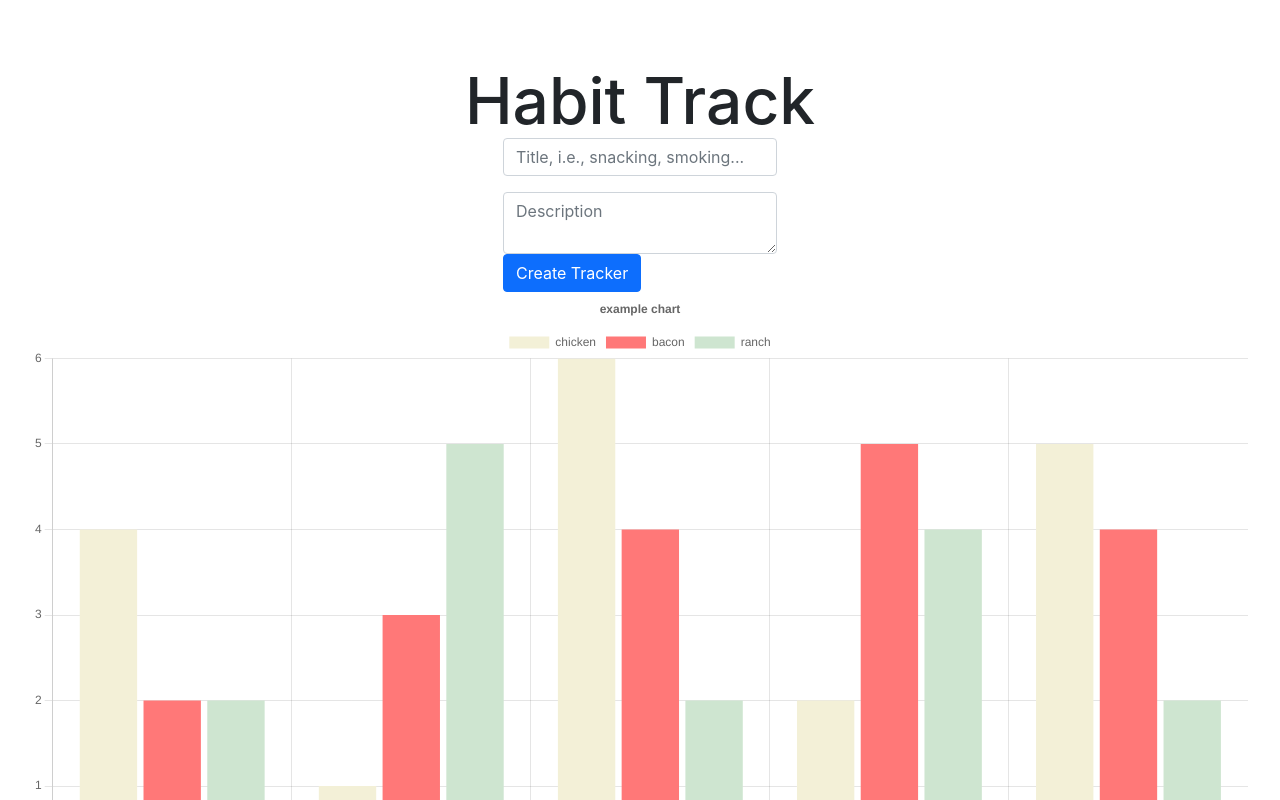
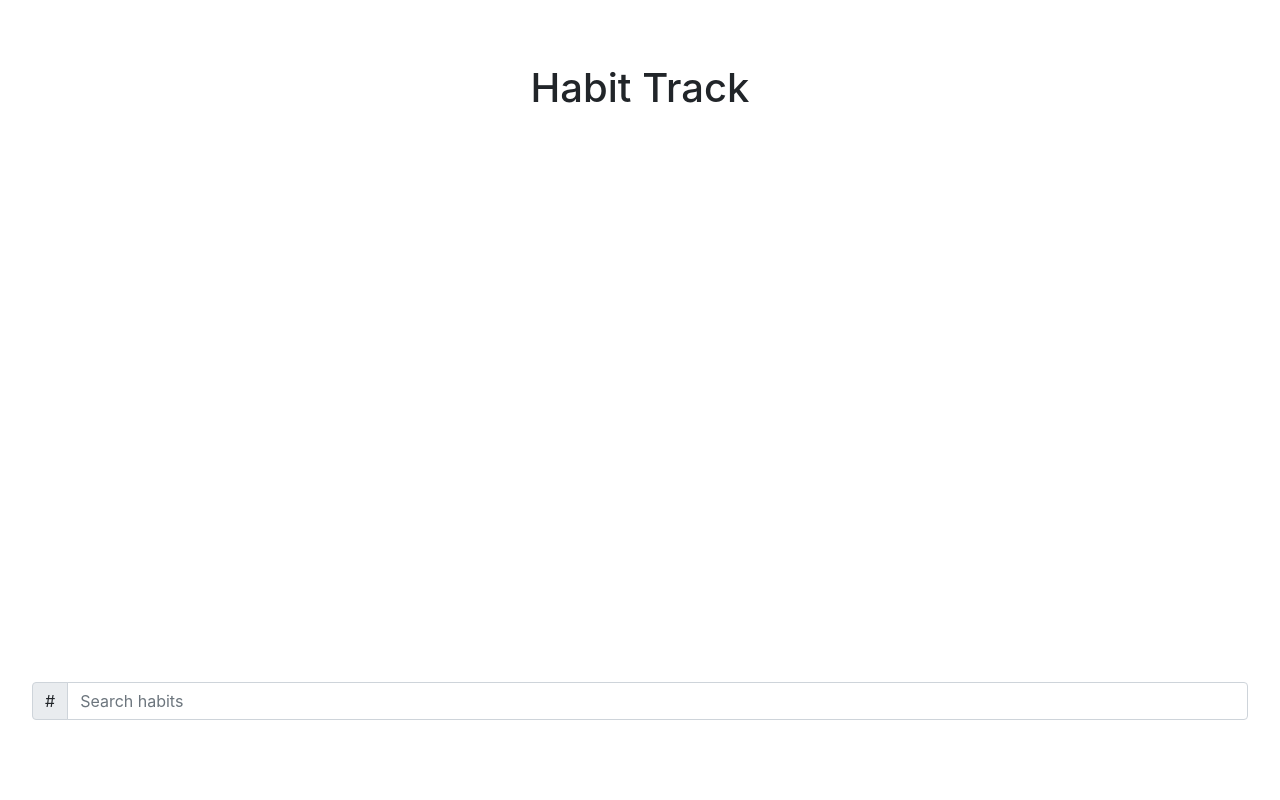
Before and after one commit to jwilld/habit-track, a Next.js app: page / in a window 1280 px wide. Shown: the top 800 px of the page. Built offline with nearby package versions, Linux system fonts and the light colour scheme.

Commit message:
add search component

```diff
--- a/package.json
+++ b/package.json
@@ -2,9 +2,9 @@
   "name": "pattern-tracker",
   "private": true,
   "scripts": {
-    "dev": "next dev",
+    "dev": "next dev -p 3000 -H 192.168.1.157",
     "build": "next build",
-    "start": "next start",
+    "start": "next start ",
     "lint": "next lint"
   },
   "dependencies": {
--- a/src/components/BarChart.tsx
+++ b/src/components/BarChart.tsx
@@ -127,7 +127,7 @@ const mapTime = (logObjects: LogObject[], selector: string) => {
   return removeArrayDuplicates(
     logObjects
       .map((lo: LogObject) => {
-        return lo.logTimestamps.map((timestamp: any) => getHours(timestamp));
+        return lo.logTimestamps.map((timestamp: any) => getMonthDayYear(timestamp));
       })
       .flat()
   );
@@ -135,13 +135,13 @@ const mapTime = (logObjects: LogObject[], selector: string) => {
 
 const createLabelArr = (logObject: LogObject): string[] => {
   const labels = removeArrayDuplicates(
-    logObject.logTimestamps.map((timestamp: LogTimestamp) => getSeconds(timestamp))
+    logObject.logTimestamps.map((timestamp: LogTimestamp) => getMonthDayYear(timestamp))
   );
   return labels;
 };
 const createLabelString = (logObject: LogObject): string => {
   let [label] = removeArrayDuplicates(
-    logObject.logTimestamps.map((timestamp: LogTimestamp) => getSeconds(timestamp))
+    logObject.logTimestamps.map((timestamp: LogTimestamp) => getMonthDayYear(timestamp))
   );
 
   return label;
@@ -157,7 +157,7 @@ const createBarLabel = (logObject: LogObject): string => {
 const createDataObject = (logObject: LogObject, labels: any): any => {
   // const labels = createLabelArr(logObject);
   const barLabel = createBarLabel(logObject);
-  const dateArr = logObject.logTimestamps.map((timestamp: any) => getHours(timestamp));
+  const dateArr = logObject.logTimestamps.map((timestamp: any) => getMonthDayYear(timestamp));
 
   const dataObject = {
     label: barLabel,
@@ -175,7 +175,7 @@ const createDataObject = (logObject: LogObject, labels: any): any => {
 };
 
 const createDataObjects = (logObject: LogObject[]): any => {
-  const labels = mapTime(dummyLogObj, 'hours');
+  const labels = mapTime(logObject, 'date');
   const dataObjects = logObject.map((obj) => createDataObject(obj, labels));
   return dataObjects;
 };
@@ -183,18 +183,19 @@ const createDataObjects = (logObject: LogObject[]): any => {
 export default function BarChart() {
   const { actionLoggers, setActionLoggers } = useLoggers();
   const dataDummy = {
-    labels: mapTime(dummyLogObj, 'hours'),
+    labels: mapTime(dummyLogObj, 'date'),
     datasets: createDataObjects(dummyLogObj),
   };
-  console.log(mapTime(dummyLogObj, 'hours'));
-  console.log(dataDummy);
+  // console.log(mapTime(dummyLogObj, 'seconds'));
+  // console.log(dataDummy);
 
   const logObjEmpty = JSON.stringify(actionLoggers) === '[]';
   const data: any = logObjEmpty
     ? dataDummy
     : {
+        labels: mapTime(actionLoggers, `date`),
         datasets: createDataObjects(actionLoggers),
-        labels: createLabelStrings(actionLoggers),
       };
+  console.log(data);
   return <Bar options={options} data={data} />;
 }
--- /dev/null
+++ b/src/components/SearchInput.tsx
@@ -0,0 +1,20 @@
+interface SearchInputProps {
+  addon: string;
+  placeholder: string;
+}
+export default function SearchInput(props: SearchInputProps) {
+  return (
+    <div className="input-group mb-3 search-input">
+      <span className="input-group-text" id="basic-addon1">
+        {props.addon}
+      </span>
+      <input
+        type="text"
+        className="form-control"
+        placeholder={props.placeholder}
+        aria-label="Username"
+        aria-describedby="basic-addon1"
+      />
+    </div>
+  );
+}
--- a/src/pages/index.tsx
+++ b/src/pages/index.tsx
@@ -6,6 +6,7 @@ import 'bootstrap/dist/css/bootstrap.css';
 import Card from '../components/Card';
 import PatternForm from '../components/PatternForm';
 import BarChart from '../components/BarChart';
+import SearchInput from '../components/SearchInput';
 import { GlobalStateProvider } from '../context/state';
 
 const Home: NextPage = () => {
@@ -17,10 +18,9 @@ const Home: NextPage = () => {
           <meta name="description" content="An app to track habits." />
         </Head>
         <main className={styles.main}>
-          <h1 className={styles.title}> Habit Track</h1>
-          <PatternForm />
+          <h1 className={styles.app_title}> Habit Track</h1>
           <Card />
-          <BarChart />
+          <SearchInput addon="#" placeholder='Search habits' />
         </main>
 
         <footer className={styles.footer}></footer>
--- a/src/styles/Home.module.css
+++ b/src/styles/Home.module.css
@@ -8,7 +8,7 @@
   flex: 1;
   display: flex;
   flex-direction: column;
-  justify-content: center;
+  justify-content: space-between;
   align-items: center;
 }
 
@@ -39,10 +39,14 @@
   text-decoration: underline;
 }
 
+.app_title {
+  align-self: center;
+}
+
 .title {
   margin: 0;
   line-height: 1.15;
-  font-size: 4rem;
+  font-size: 2rem;
 }
 
 .title,
```
